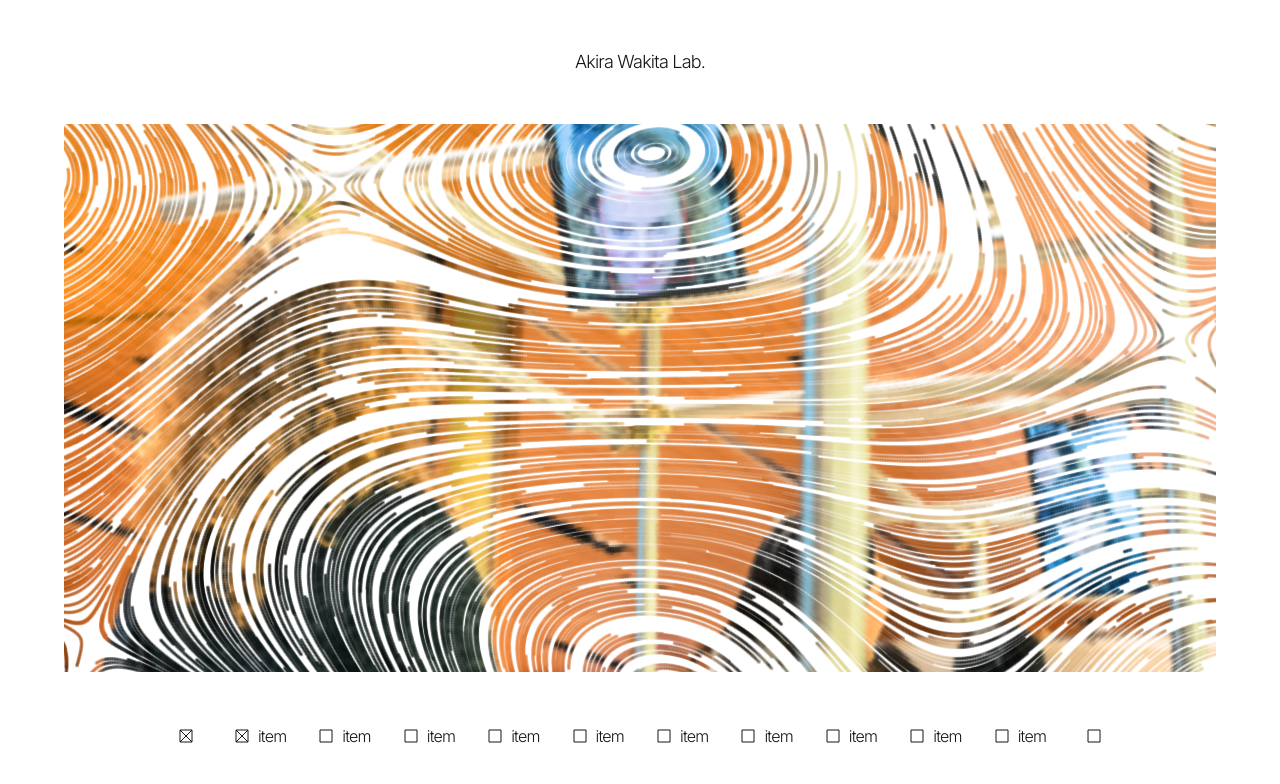
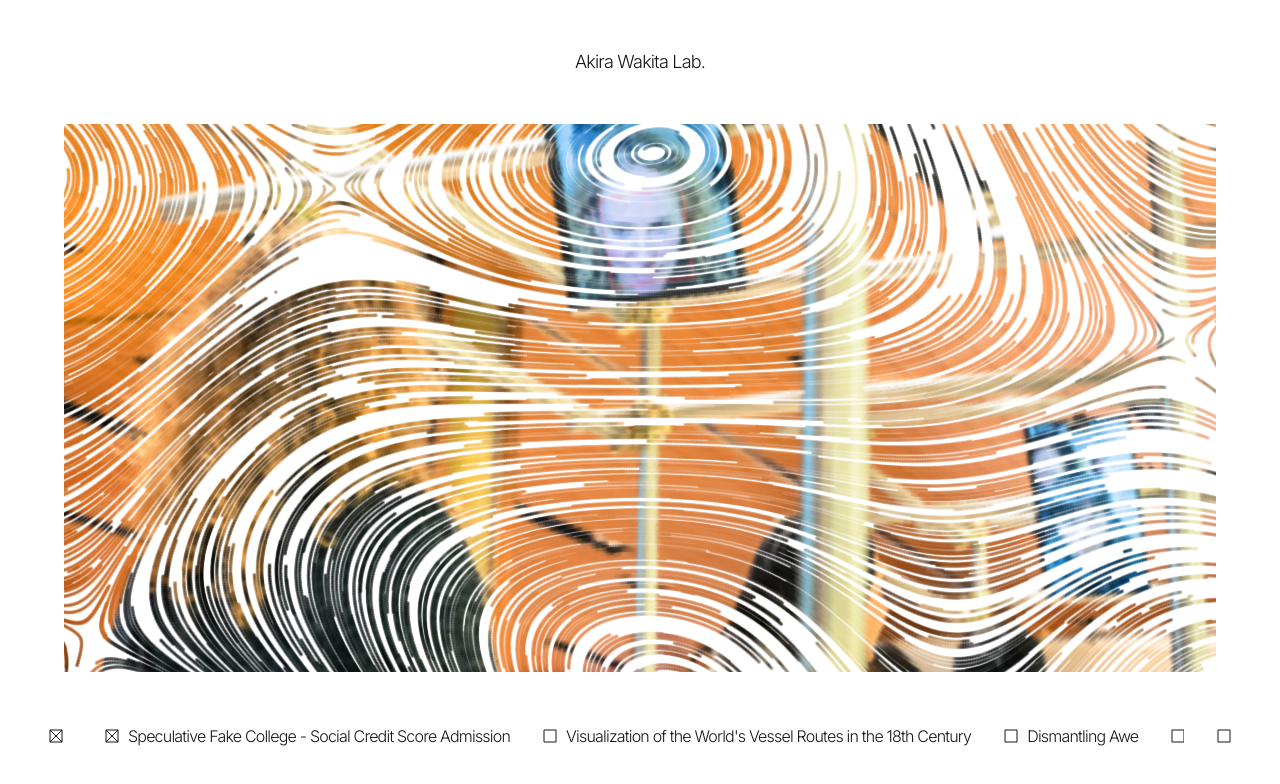
Before and after one commit to wakita-lab/web, a Next.js app: page / in a window 1280 px wide. Shown: the top 784 px of the page. Built offline with nearby package versions, Linux system fonts and the light colour scheme.

Commit message:
refactor: Replace button with radio input in WorkSelector [commit by roo code]

```diff
--- a/src/components/WorkSelector.tsx
+++ b/src/components/WorkSelector.tsx
@@ -12,22 +12,29 @@ export default function WorkSelector({ currentIndex, onIndexChange, works }: Wor
 
   return (
     <div className="flex w-full items-center justify-center gap-4 bg-white px-6 py-12 md:gap-8 md:px-12">
-      <button onClick={() => currentIndex > 0 && onIndexChange(currentIndex - 1)}>
+      <button onClick={() => currentIndex > 0 && onIndexChange(currentIndex - 1)} name="prev">
         <XCheckbox selected={currentIndex === 0} />
       </button>
       <div className="scrollbar-hidden flex max-w-full gap-0 overflow-x-scroll md:gap-4">
         {works.map((work, index) => (
-          <button
+          <label
             key={index}
-            onClick={() => onIndexChange(index)}
-            className="flex items-center gap-2 text-nowrap px-2 tracking-tighter"
+            className="flex cursor-pointer items-center gap-2 text-nowrap px-2 tracking-tighter"
           >
+            <input
+              type="radio"
+              name="work-selector"
+              value={index}
+              checked={index === currentIndex}
+              onChange={() => onIndexChange(index)}
+              className="hidden"
+            />
             <XCheckbox selected={index === currentIndex} />
-            item
-          </button>
+            {work.name.en}
+          </label>
         ))}
       </div>
-      <button onClick={() => currentIndex < length - 1 && onIndexChange(currentIndex + 1)}>
+      <button onClick={() => currentIndex < length - 1 && onIndexChange(currentIndex + 1)} name="next">
         <XCheckbox selected={currentIndex === length - 1} />
       </button>
     </div>
```
